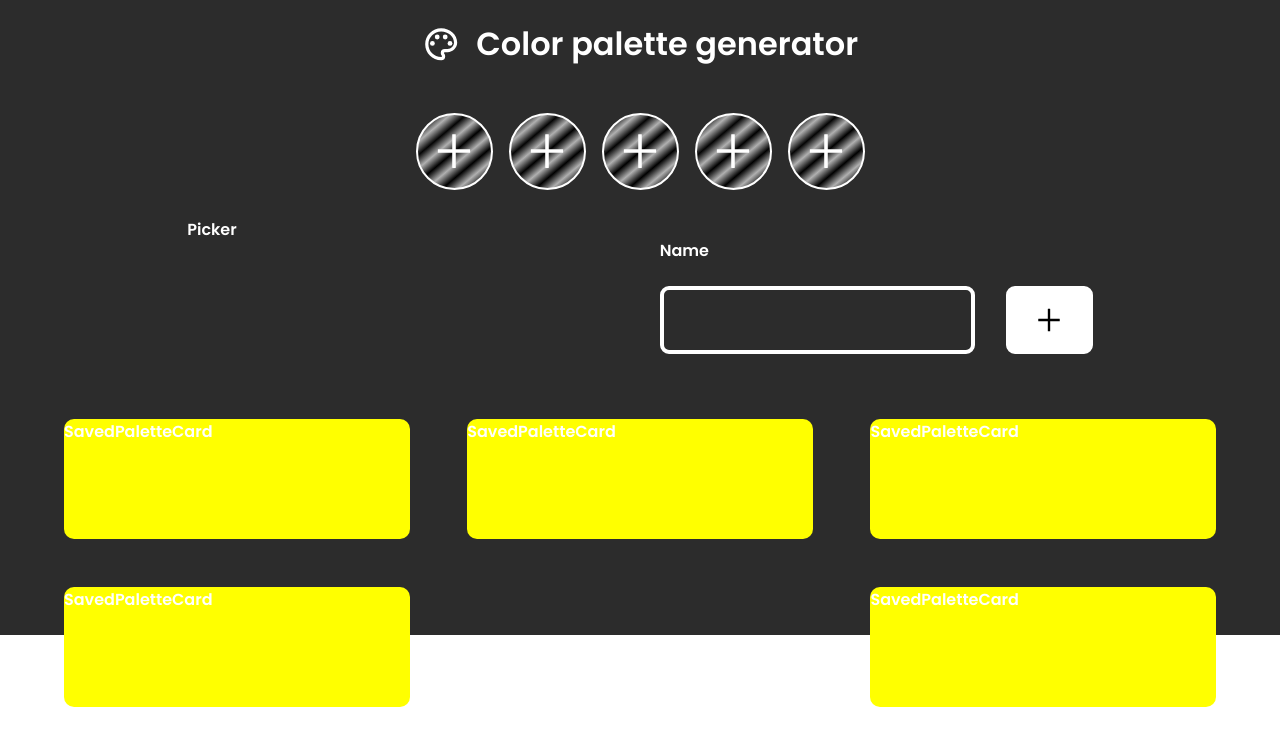
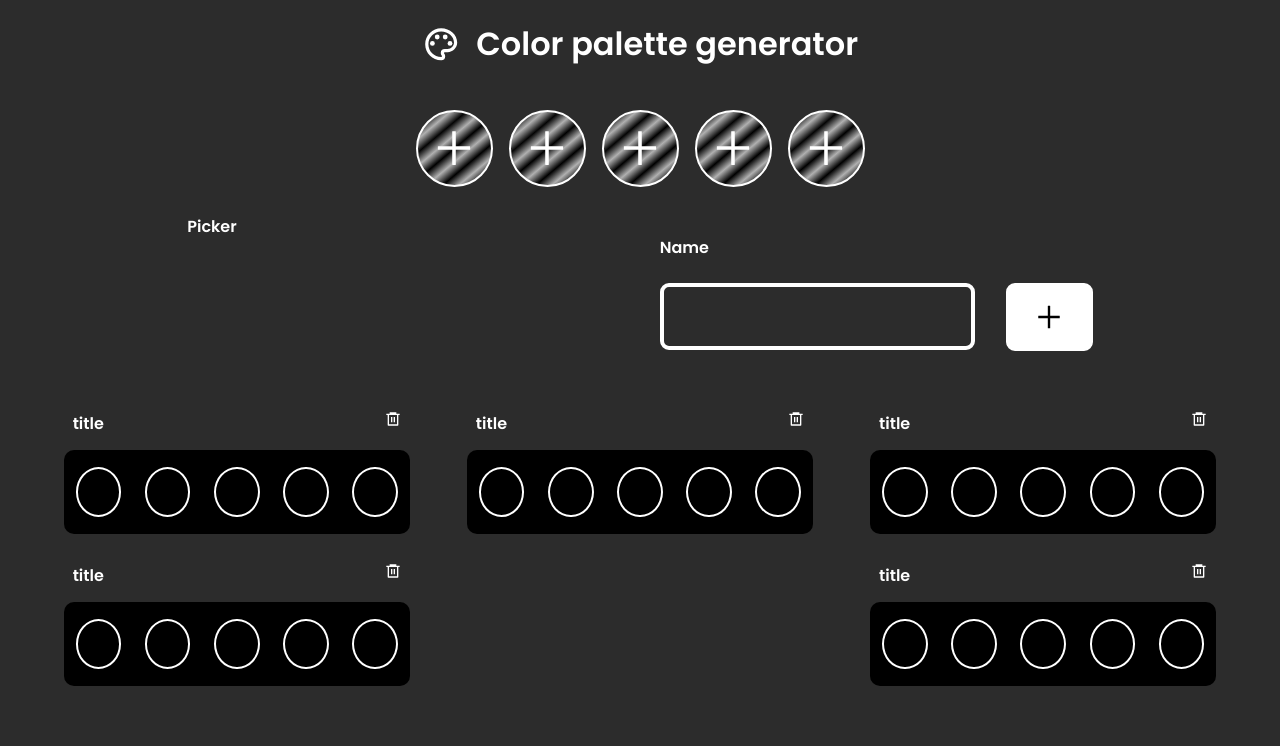
Before and after one commit to Alvarodevs/oxygen_test, a React (Vite) app: page /color_picker in a window 1280 px wide. Shown: the top 746 px of the page. Built offline with nearby package versions, Linux system fonts and the light colour scheme.

Commit message:
feat: layout palette app finished

```diff
--- a/src/App.css
+++ b/src/App.css
@@ -1,4 +1,5 @@
 .app {
     width: 100%;
+    height: 100vh;
     font-family: 'Poppins', sans-serif;
 }
--- a/src/components/ColorPicker/ColorPickerApp/StyledColorPickerApp.jsx
+++ b/src/components/ColorPicker/ColorPickerApp/StyledColorPickerApp.jsx
@@ -2,14 +2,14 @@
 
 export const MainContainer = styled.div`
     width: 100%;
+    height: 100vh;
+    background-color: #006eff;
+    box-sizing: content-box;
     background-color: #2c2c2c;
     color: #FFF;
     display: flex;
-    justify-content: center;
     flex-direction: column;
-    padding-top: 0.2rem;
-    margin: auto;
-    align-content: flex-start;
+    //align-items: flex-start;
 
     @media (max-width: 641px){
 
--- a/src/components/ColorPicker/PaletteCreator/StyledPaletteCreator.jsx
+++ b/src/components/ColorPicker/PaletteCreator/StyledPaletteCreator.jsx
@@ -2,7 +2,7 @@
 
 export const PaletteCreatorContainer = styled.div`
     width: 60%;
-    height: 40vh;
+    height: 40%;
     display: flex;
     justify-content: center;
     flex-direction: column;
@@ -10,6 +10,6 @@
 
     @media (max-width: 641px) {
         width: 90%;
-        margin-top: 3rem;
+        margin-top: 4rem;
     }
 `;
--- a/src/components/ColorPicker/SavedPaletteCard/SavedPaletteCard.jsx
+++ b/src/components/ColorPicker/SavedPaletteCard/SavedPaletteCard.jsx
@@ -1,11 +1,28 @@
 import React from 'react'
-import { CardContainer } from "./StyledSavedPaletteCard";
-
+import {
+    CardContainer,
+    Title,
+    CirclesSavedContainer,
+    CircleSaved
+} from "./StyledSavedPaletteCard";
+import { RiDeleteBin6Line } from "react-icons/ri";
 
 const SavedPaletteCard = () => {
   return (
-    <CardContainer>SavedPaletteCard</CardContainer>
-  )
+      <CardContainer>
+          <Title>
+              title
+              <RiDeleteBin6Line />
+          </Title>
+          <CirclesSavedContainer>
+              <CircleSaved />
+              <CircleSaved />
+              <CircleSaved />
+              <CircleSaved />
+              <CircleSaved />
+          </CirclesSavedContainer>
+      </CardContainer>
+  );
 }
 
 export default SavedPaletteCard;
--- a/src/components/ColorPicker/SavedPaletteCard/StyledSavedPaletteCard.jsx
+++ b/src/components/ColorPicker/SavedPaletteCard/StyledSavedPaletteCard.jsx
@@ -3,11 +3,89 @@
 export const CardContainer = styled.div`
     width: 30%;
     height: 15vh;
-    background-color: yellow;
-    border-radius: 10px;
-    margin: 1.5rem 0;
+
+    margin: 1rem 0;
+    display: flex;
+    flex-wrap: wrap;
+    justify-content: center;
 
     @media (max-width: 641px) {
-        width: 100%;
+        width: 80%;
+        height: 10vh;
+        margin: 1.5rem 0 0.3rem 0;
     }
 `;
+
+export const Title = styled.div`
+    width: 95%;
+    height: 30%;
+    background-color: transparent;
+    display: flex;
+    justify-content: space-between;
+    align-content: center;
+    margin: 0.2rem 0.2rem;
+    //padding: 0 1rem;
+`;
+
+export const CirclesSavedContainer = styled.div`
+    width: 100%;
+    height: 70%;
+    border-radius: 10px;
+    background-color: #000;
+    display: flex;
+    justify-content: space-around;
+    align-items: center;
+
+    @media (max-width: 770px) {
+        height: 70%;
+    }
+
+    @media (max-width: 641px) {
+        width: 95%;
+        height: 100%;
+        justify-content: space-around;
+        align-self: flex-start;
+    }
+
+    @media (max-width: 320px) {
+        height: 80%;
+    }
+`;
+
+export const CircleSaved = styled.div`
+    width: 12%;
+    height: 55%;
+    border-radius: 50%;
+    border: 2px solid #fff;
+
+    @media (max-width: 940px) {
+        width: 14%;
+    }
+
+    @media (max-width: 890px) {
+        height: 45%;
+    }
+
+    @media (max-width: 770px) {
+        width: 14%;
+        height: 45%;
+    }
+
+    @media (max-width: 690px) {
+        height: 40%;
+    }
+
+    @media (max-width: 641px) {
+        width: 10%;
+        height: 50%;
+    }
+
+    @media (max-width: 430px) {
+        height: 40%;
+    }
+
+    @media (max-width: 320px) {
+        width: 10%;
+        height: 40%;
+    }
+`;
--- a/src/components/ColorPicker/SavedPalettes/StyledSavedPalettes.jsx
+++ b/src/components/ColorPicker/SavedPalettes/StyledSavedPalettes.jsx
@@ -2,8 +2,7 @@
 
 export const MainContainer = styled.div`
     width: 90%;
-    height: 30vh;
-    //background-color: red;
+    height: fit-content;
     display: flex;
     justify-content: space-between;
     flex-wrap: wrap;
@@ -11,8 +10,8 @@
 
     @media (max-width: 641px) {
         width: 80%;
-        padding-left: 2rem;
-        margin-top: 6rem;
+        height: fit-content;
+        margin-top: 5rem;
         flex-direction: column;
         flex-wrap: nowrap;
     }
```
